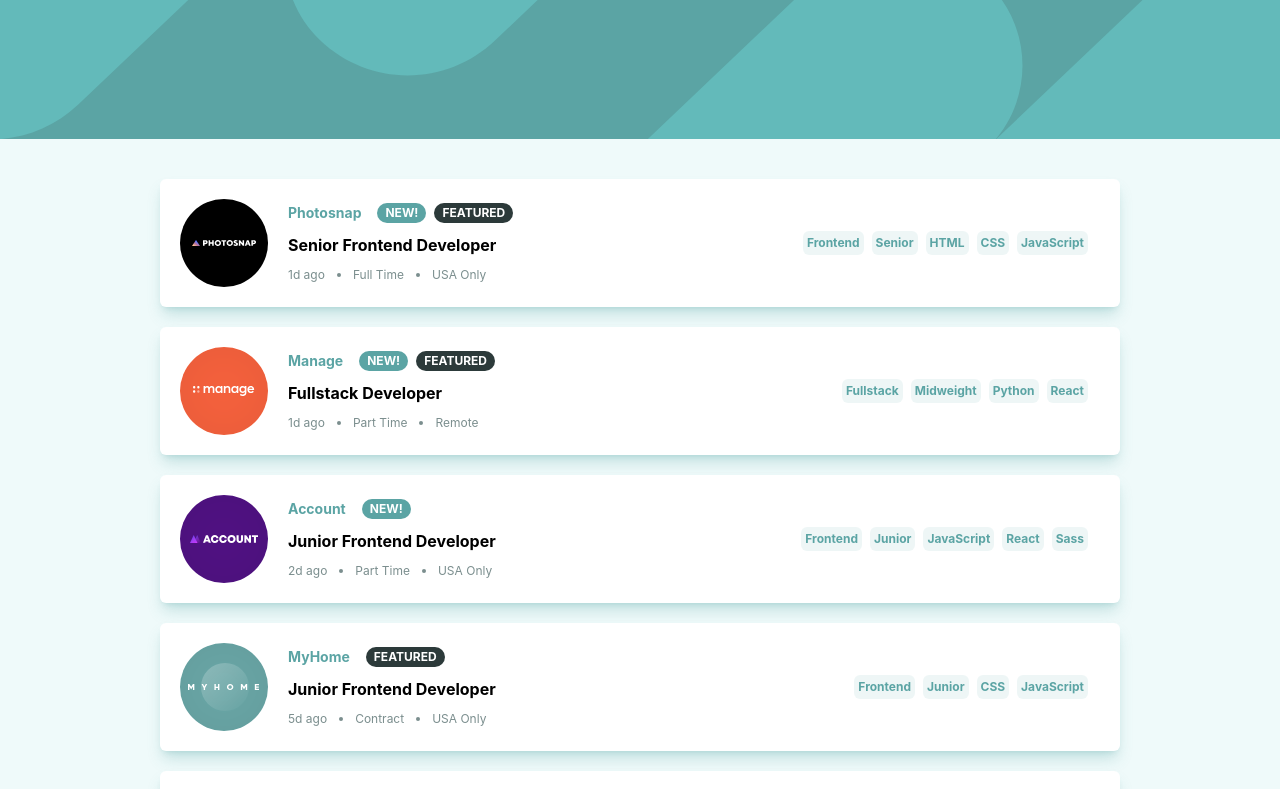
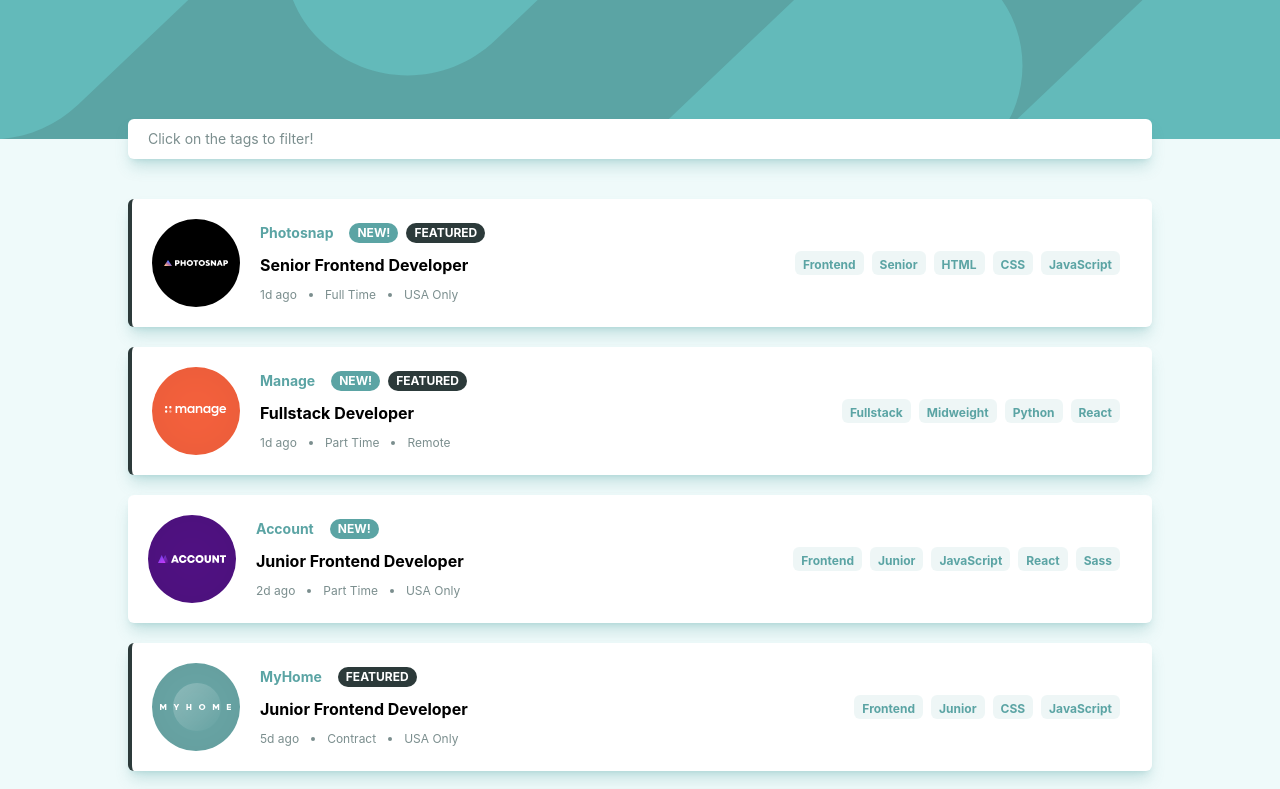
Before and after one commit to maiaralange/JobListings, a React (Vite) app: page / in a window 1280 px wide. Shown: the top 789 px of the page. Built offline with nearby package versions, Linux system fonts and the light colour scheme.

Commit message:
Creating filter base logic

```diff
--- a/src/App.tsx
+++ b/src/App.tsx
@@ -1,11 +1,34 @@
 import { useEffect, useState } from 'react';
+import { FilterBar } from './components/FilterBar';
 import { Header } from './components/Header';
 import { JobList } from './components/JobListing';
+import { TagType } from './components/Tag';
 import { get } from './services/api';
-import { JobListing } from './types';
+
+export interface JobListing {
+  id: number;
+  company: string;
+  logo: string;
+  new: boolean;
+  featured: boolean;
+  position: string;
+  role: string;
+  level: string;
+  postedAt: string;
+  contract: string;
+  location: string;
+  languages: string[];
+  tools: string[];
+}
+
+export interface Filter {
+  type: TagType;
+  name: string;
+}
 
 function App() {
   const [jobs, setJobs] = useState([] as JobListing[]);
+  const [filter, setFilter] = useState([] as Filter[]);
 
   useEffect(() => {
     const data = get();
@@ -15,7 +38,8 @@ function App() {
   return (
     <div className="h-full bg-light-grayish-cyan">
       <Header />
-      <JobList jobs={jobs} />
+      <FilterBar filterItems={filter} />
+      <JobList jobs={jobs} updateFilter={setFilter} />
     </div>
   );
 }
--- /dev/null
+++ b/src/components/FilterBar.tsx
@@ -0,0 +1,19 @@
+import { Filter } from '../App';
+
+interface FilterBarProps {
+  filterItems: Filter[];
+}
+
+export const FilterBar = ({ filterItems }: FilterBarProps) => {
+  return (
+    <div className="flex justify-center">
+      <div className="-mt-5 flex h-10 w-4/5 items-center rounded-md bg-white shadow-lg shadow-desaturated-dark-cyan/30">
+        <div className="flex pl-5 text-sm text-dark-grayish-cyan">
+          {filterItems.length
+            ? filterItems.map((item) => <span>{item.name}</span>)
+            : 'Click on the tags to filter!'}
+        </div>
+      </div>
+    </div>
+  );
+};
--- a/src/components/JobItem.tsx
+++ b/src/components/JobItem.tsx
@@ -1,13 +1,26 @@
-import { JobListing } from '../types';
-import { Tag } from './Tag';
+import { Filter, JobListing } from '../App';
+import { Tag, TagType } from './Tag';
 
 interface JobItemProps {
   job: JobListing;
+  updateFilter: React.Dispatch<React.SetStateAction<Filter[]>>;
 }
 
-export const JobItem = ({ job }: JobItemProps) => {
+export const JobItem = ({ job, updateFilter }: JobItemProps) => {
+  const tagClicked = (type: TagType, name: string, selected: boolean) => {
+    if (selected) {
+      updateFilter((previous) => [...previous, { type, name }]);
+    } else {
+      updateFilter((previous) => previous.filter((tag) => tag.name != name));
+    }
+  };
+
   return (
-    <div className="flex w-4/5 rounded-md bg-white p-5 shadow-lg shadow-desaturated-dark-cyan/30">
+    <div
+      className={`flex w-4/5 rounded-md bg-white p-5 shadow-lg shadow-desaturated-dark-cyan/30 ${
+        job.featured && 'border-l-4 border-very-dark-grayish-cyan'
+      }`}
+    >
       <img src={job.logo} className="h-15 w-15 pr-5" />
       <div className="flex flex-col justify-between py-1">
         <div className="flex items-center gap-2">
@@ -34,14 +47,28 @@ export const JobItem = ({ job }: JobItemProps) => {
           <p className="text-xs text-dark-grayish-cyan">{job.location}</p>
         </div>
       </div>
-      <div className="m-2 flex flex-1 items-center justify-end">
-        <Tag label={job.role} />
-        <Tag label={job.level} />
+      <div className="m-2 flex flex-1 flex-wrap items-center justify-end">
+        <Tag
+          onClick={(selected) => tagClicked(TagType.Role, job.role, selected)}
+          label={job.role}
+        />
+        <Tag
+          onClick={(selected) => tagClicked(TagType.Level, job.level, selected)}
+          label={job.level}
+        />
         {job.languages.map((language) => (
-          <Tag label={language} />
+          <Tag
+            onClick={(selected) =>
+              tagClicked(TagType.Language, language, selected)
+            }
+            label={language}
+          />
         ))}
         {job.tools.map((tool) => (
-          <Tag label={tool} />
+          <Tag
+            onClick={(selected) => tagClicked(TagType.Tool, tool, selected)}
+            label={tool}
+          />
         ))}
       </div>
     </div>
--- a/src/components/JobListing.tsx
+++ b/src/components/JobListing.tsx
@@ -1,15 +1,16 @@
-import { JobListing } from '../types';
+import { Filter, JobListing } from '../App';
 import { JobItem } from './JobItem';
 
 interface JobListingProps {
   jobs: JobListing[];
+  updateFilter: React.Dispatch<React.SetStateAction<Filter[]>>;
 }
 
-export const JobList = ({ jobs }: JobListingProps) => {
+export const JobList = ({ jobs, updateFilter }: JobListingProps) => {
   return (
-    <div className="flex flex-col items-center gap-5 p-10">
+    <div className="flex flex-col items-center gap-5 py-10">
       {jobs.map((job) => (
-        <JobItem key={job.id} job={job} />
+        <JobItem key={job.id} job={job} updateFilter={updateFilter} />
       ))}
     </div>
   );
--- a/src/components/Tag.tsx
+++ b/src/components/Tag.tsx
@@ -1,11 +1,31 @@
+import { useState } from 'react';
+
 interface TagProps {
   label: string;
+  onClick: (selected: boolean) => void;
 }
 
-export const Tag = ({ label }: TagProps) => {
+export enum TagType {
+  Role,
+  Level,
+  Language,
+  Tool
+}
+
+export const Tag = ({ label, onClick }: TagProps) => {
+  const [selected, setSelected] = useState(false);
+
   return (
-    <div className="m-1 rounded-md bg-desaturated-dark-cyan/10 p-1">
-      <p className="text-xs font-bold text-desaturated-dark-cyan">{label}</p>
+    <div className="m-1 rounded-md bg-desaturated-dark-cyan/10 px-2 hover:brightness-75">
+      <button
+        className="text-xs font-bold text-desaturated-dark-cyan"
+        onClick={() => {
+          setSelected(!selected);
+          onClick(!selected);
+        }}
+      >
+        {label}
+      </button>
     </div>
   );
 };
```
Also changed, not shown: src/types.ts (deleted, +0 -15 lines).
